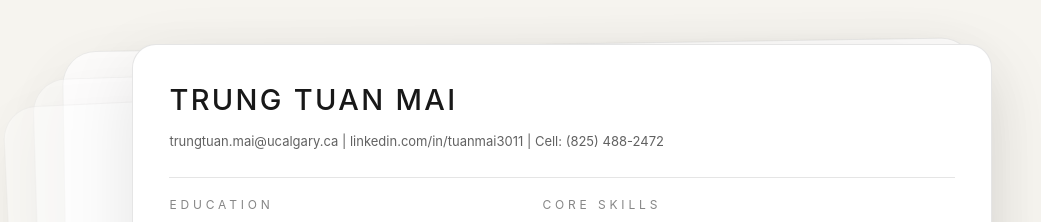
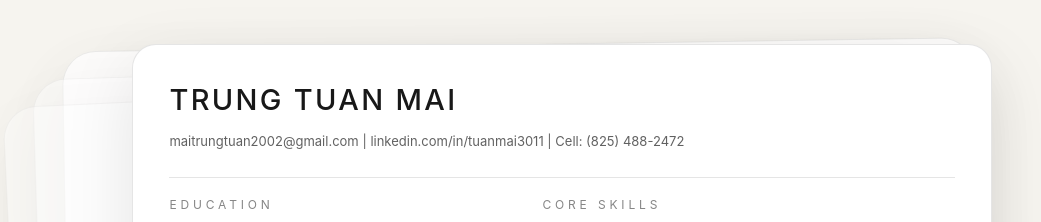
Before and after one commit to Vincent-Shin/professional-portfolio-website, a React (Vite) app: page / in a window 1280 px wide. Shown: the part 1000-1222 px from the top of the page, without its empty margins (212-1253 px from the left). Built offline with nearby package versions, Linux system fonts and the light colour scheme.

Commit message:
Update portfolio contact email to Gmail

```diff
--- a/src/app/App.tsx
+++ b/src/app/App.tsx
@@ -859,8 +859,8 @@ function getPortfolioAssistantReply(message: string, isDark: boolean) {
 
   if (query.includes("contact") || query.includes("email") || query.includes("linkedin") || query.includes("reach")) {
     return isDark
-      ? `${toneLead}the easiest path is email at trungtuan.mai@ucalgary.ca. LinkedIn is linkedin.com/in/tuanmai3011, and if you want to leave a quick note right here, the chat form can send a direct notification too.`
-      : "The best direct contact path is email at trungtuan.mai@ucalgary.ca. LinkedIn is linkedin.com/in/tuanmai3011, and you can also use the contact-details form in this chat to send a direct note.";
+      ? `${toneLead}the easiest path is email at maitrungtuan2002@gmail.com. LinkedIn is linkedin.com/in/tuanmai3011, and if you want to leave a quick note right here, the chat form can send a direct notification too.`
+      : "The best direct contact path is email at maitrungtuan2002@gmail.com. LinkedIn is linkedin.com/in/tuanmai3011, and you can also use the contact-details form in this chat to send a direct note.";
   }
 
   if (
@@ -1835,7 +1835,7 @@ export default function App() {
                 <div className="relative mx-auto w-full max-w-[860px] rounded-[24px] border border-black/10 bg-white px-5 py-6 text-[#181818] shadow-[0_24px_70px_rgba(0,0,0,0.1)] transition-all duration-500 ease-out sm:px-6 md:px-10 md:py-9" style={{ zIndex: 10 }}>
                   <div className="border-b border-black/10 pb-7">
                     <h3 className="text-[1.65rem] tracking-[0.08em] sm:text-[1.8rem] md:text-[2rem]">TRUNG TUAN MAI</h3>
-                    <p className="mt-3 text-[13px] text-black/62">trungtuan.mai@ucalgary.ca | linkedin.com/in/tuanmai3011 | Cell: (825) 488-2472</p>
+                    <p className="mt-3 text-[13px] text-black/62">maitrungtuan2002@gmail.com | linkedin.com/in/tuanmai3011 | Cell: (825) 488-2472</p>
                   </div>
 
                   <div className="grid gap-6 border-b border-black/10 py-5 xl:grid-cols-[0.92fr_1.08fr]">
@@ -2047,8 +2047,8 @@ export default function App() {
                         </div>
                         <div className="min-w-0">
                           <p className={cx("text-xs uppercase tracking-[0.24em]", softTextClass)}>Email</p>
-                          <a href="mailto:trungtuan.mai@ucalgary.ca" onClick={() => handleTrackedExternalClick("email", "mailto:trungtuan.mai@ucalgary.ca")} className="mt-2 block break-all text-[1.08rem] leading-7 hover:underline">
-                            trungtuan.mai@ucalgary.ca
+                          <a href="mailto:maitrungtuan2002@gmail.com" onClick={() => handleTrackedExternalClick("email", "mailto:maitrungtuan2002@gmail.com")} className="mt-2 block break-all text-[1.08rem] leading-7 hover:underline">
+                            maitrungtuan2002@gmail.com
                           </a>
                         </div>
                       </div>
@@ -2134,7 +2134,7 @@ export default function App() {
                         If you are hiring and want someone friendly, energetic, and excited to contribute in a positive, people-oriented team culture, I would genuinely love the chance to talk.
                       </p>
                       <div className="mt-5 flex flex-wrap gap-3">
-                        <a href="mailto:trungtuan.mai@ucalgary.ca" onClick={() => playUiTick(580)} className={cx("inline-flex items-center gap-2 rounded-full border px-4 py-2 text-sm transition-colors", actionClass)}>
+                        <a href="mailto:maitrungtuan2002@gmail.com" onClick={() => playUiTick(580)} className={cx("inline-flex items-center gap-2 rounded-full border px-4 py-2 text-sm transition-colors", actionClass)}>
                           <Mail className="h-4 w-4" />
                           Email Me
                         </a>
@@ -2158,8 +2158,8 @@ export default function App() {
                       </div>
                       <div className="min-w-0">
                         <p className={cx("text-xs uppercase tracking-[0.24em]", softTextClass)}>Email</p>
-                          <a href="mailto:trungtuan.mai@ucalgary.ca" onClick={() => handleTrackedExternalClick("email", "mailto:trungtuan.mai@ucalgary.ca")} className="mt-2 block text-[1rem] leading-7 hover:underline">
-                          trungtuan.mai@ucalgary.ca
+                          <a href="mailto:maitrungtuan2002@gmail.com" onClick={() => handleTrackedExternalClick("email", "mailto:maitrungtuan2002@gmail.com")} className="mt-2 block text-[1rem] leading-7 hover:underline">
+                          maitrungtuan2002@gmail.com
                         </a>
                       </div>
                     </div>
@@ -2209,7 +2209,7 @@ export default function App() {
                       Open to full-time, internship, and entry-level opportunities in backend, software engineering, data, and AI-focused roles.
                     </p>
                     <div className="mt-6 flex flex-wrap gap-3">
-                      <a href="mailto:trungtuan.mai@ucalgary.ca" onClick={() => playUiTick(580)} className={cx("inline-flex items-center gap-2 rounded-full border px-4 py-2 text-sm transition-colors", actionClass)}>
+                      <a href="mailto:maitrungtuan2002@gmail.com" onClick={() => playUiTick(580)} className={cx("inline-flex items-center gap-2 rounded-full border px-4 py-2 text-sm transition-colors", actionClass)}>
                         <Mail className="h-4 w-4" />
                         Email Me
                       </a>
```
Also changed, not shown: 1 other file (tests, documents, lock files or other folders).
